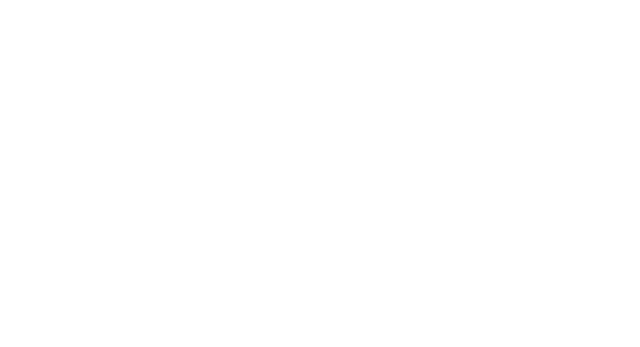
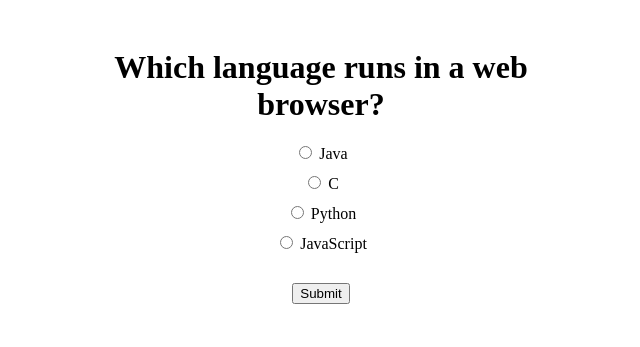
Before and after one commit to acciojob/quiz-vishalpawar132, a website: page main.html in a window 1280 px wide. Shown: the whole page, without its empty margins (319-959 px from the left). Drawn offline with Linux system fonts and the light colour scheme.

Commit message:
created a submission

```diff
--- a/main.html
+++ b/main.html
@@ -7,6 +7,28 @@
 </head>
 
 <body>
+	<div class="quiz-container" id="quiz">
+        <h1 id="question"></h1>
+        <label>
+            <input type="radio" name="option" id="a">
+            <span id="a_text"></span>
+        </label>
+        <label>
+            <input type="radio" name="option" id="b">
+            <span id="b_text"></span>
+        </label>
+        <label>
+            <input type="radio" name="option" id="c">
+            <span id="c_text"></span>
+        </label>
+        <label>
+            <input type="radio" name="option" id="d">
+            <span id="d_text"></span>
+        </label>
+        <input type="submit" id="submit" value="Submit">
+        <div id="result"></div>
+        <button id="reload" style="display: none;">Reload Quiz</button>
+    </div>
 	<!-- the entire body must be written by student -->
     <script type="text/javascript" src="./script.js">
 </script>
--- a/script.js
+++ b/script.js
@@ -1 +1,111 @@
 //your JS code here. If required.
+
+        const quizData = [
+            {
+                question: "Which language runs in a web browser?",
+                a: "Java",
+                b: "C",
+                c: "Python",
+                d: "JavaScript",
+                correct: "d"
+            },
+            {
+                question: "What does CSS stand for?",
+                a: "Central Style Sheets",
+                b: "Cascading Style Sheets",
+                c: "Cascading Simple Sheets",
+                d: "Cars SUVs Sailboats",
+                correct: "b"
+            },
+            {
+                question: "What does HTML stand for?",
+                a: "Hypertext Markup Language",
+                b: "Hypertext Markdown Language",
+                c: "Hyperloop Machine Language",
+                d: "Helicopters Terminals Motorboats Lamborghinis",
+                correct: "a"
+            },
+            {
+                question: "What year was JavaScript launched?",
+                a: "1996",
+                b: "1995",
+                c: "1994",
+                d: "none of the above",
+                correct: "b"
+            }
+        ];
+
+        const quizContainer = document.getElementById('quiz');
+        const questionElement = document.getElementById('question');
+        const optionAElement = document.getElementById('a_text');
+        const optionBElement = document.getElementById('b_text');
+        const optionCElement = document.getElementById('c_text');
+        const optionDElement = document.getElementById('d_text');
+        const optionElements = document.querySelectorAll('input[type="radio"]');
+        const submitButton = document.getElementById('submit');
+        const resultElement = document.getElementById('result');
+        const reloadButton = document.getElementById('reload');
+
+        let currentQuestion = 0;
+        let score = 0;
+
+        function loadQuestion() {
+            const currentQuizData = quizData[currentQuestion];
+            questionElement.textContent = currentQuizData.question;
+            optionAElement.textContent = currentQuizData.a;
+            optionBElement.textContent = currentQuizData.b;
+            optionCElement.textContent = currentQuizData.c;
+            optionDElement.textContent = currentQuizData.d;
+            deselectOptions();
+        }
+
+        function deselectOptions() {
+            optionElements.forEach(option => {
+                option.checked = false;
+            });
+        }
+
+        function getSelectedOption() {
+            let selectedOption = undefined;
+            optionElements.forEach(option => {
+                if (option.checked) {
+                    selectedOption = option.id;
+                }
+            });
+            return selectedOption;
+        }
+
+        function submitAnswer() {
+            const selectedOption = getSelectedOption();
+            if (selectedOption) {
+                if (selectedOption === quizData[currentQuestion].correct) {
+                    score++;
+                }
+                currentQuestion++;
+                if (currentQuestion < quizData.length) {
+                    loadQuestion();
+                } else {
+                    showResult();
+                }
+            }
+        }
+
+        function showResult() {
+            quizContainer.style.display = 'none';
+            resultElement.textContent = `You scored ${score} out of ${quizData.length}.`;
+            reloadButton.style.display = 'block';
+        }
+
+        function reloadQuiz() {
+            currentQuestion = 0;
+            score = 0;
+            quizContainer.style.display = 'block';
+            resultElement.textContent = '';
+            reloadButton.style.display = 'none';
+            loadQuestion();
+        }
+
+        submitButton.addEventListener('click', submitAnswer);
+        reloadButton.addEventListener('click', reloadQuiz);
+
+        loadQuestion();
--- a/styles.css
+++ b/styles.css
@@ -1 +1,21 @@
 /*  your css code here. If applicable */
+.quiz-container {
+            max-width: 500px;
+            margin: 0 auto;
+            padding: 20px;
+            text-align: center;
+        }
+        h1 {
+            margin-bottom: 20px;
+        }
+        label {
+            display: block;
+            margin-bottom: 10px;
+        }
+        input[type="submit"] {
+            margin-top: 20px;
+        }
+        #result {
+            margin-top: 20px;
+            font-weight: bold;
+        }
```
